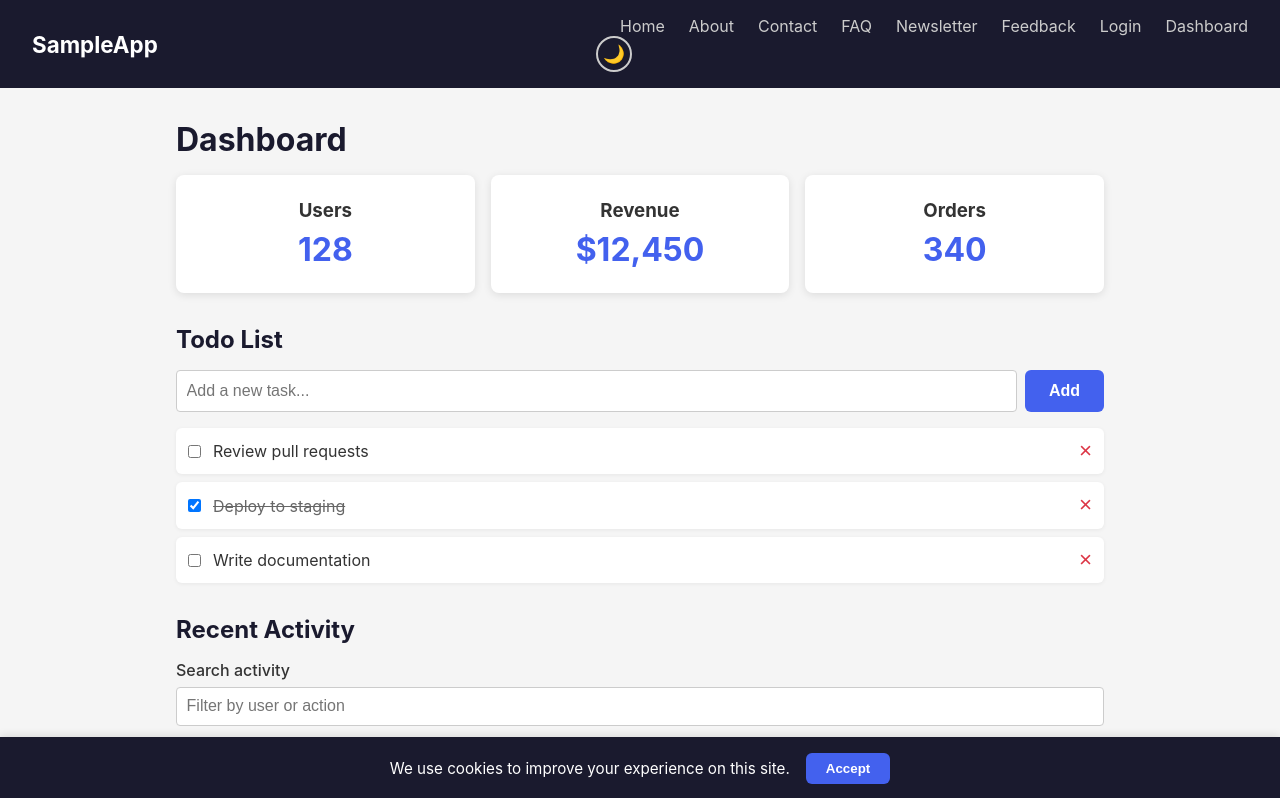
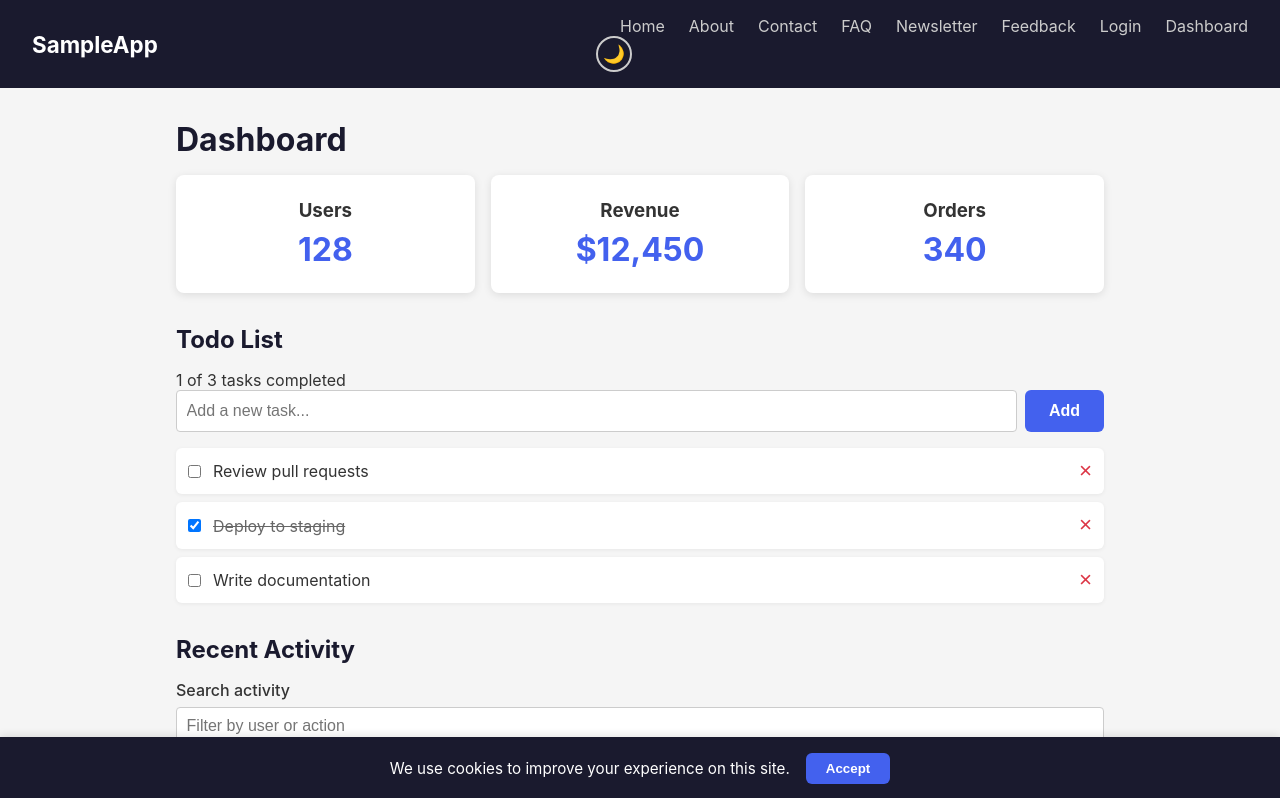
Before and after one commit to microsoft/sample-webapp, a React (Create React App) app: page /dashboard in a window 1280 px wide. Shown: the top 798 px of the page. Built offline with nearby package versions, Linux system fonts and the light colour scheme.

Commit message:
feat(dashboard): show todo completion summary count

```diff
--- a/src/pages/Dashboard.js
+++ b/src/pages/Dashboard.js
@@ -74,6 +74,9 @@ function Dashboard() {
 
       <section className="todo-section">
         <h2>Todo List</h2>
+        <p className="todo-summary" id="todo-summary">
+          {todos.filter(t => t.done).length} of {todos.length} tasks completed
+        </p>
         <form onSubmit={addTodo} className="todo-form">
           <input
             type="text"
```
